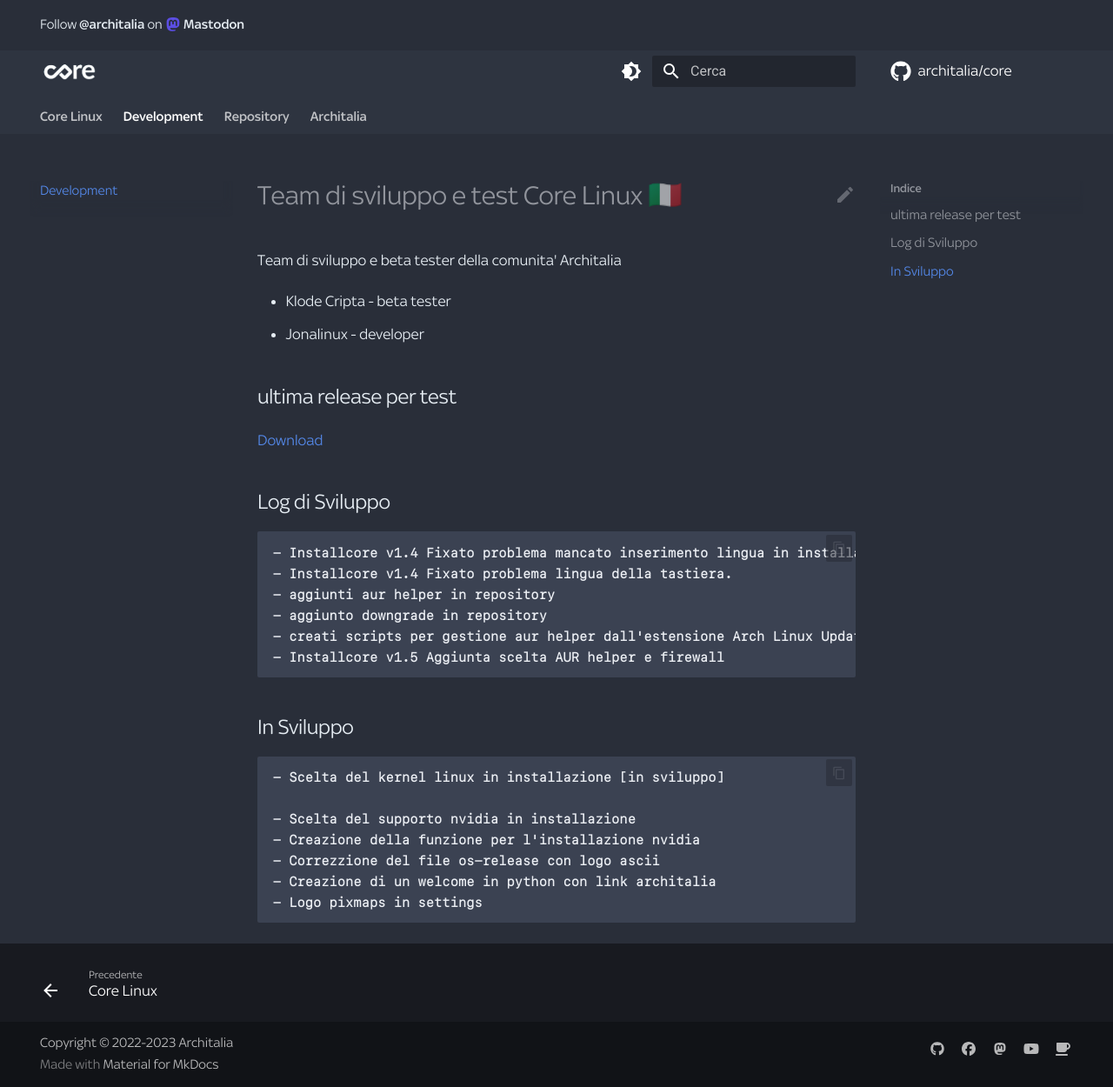
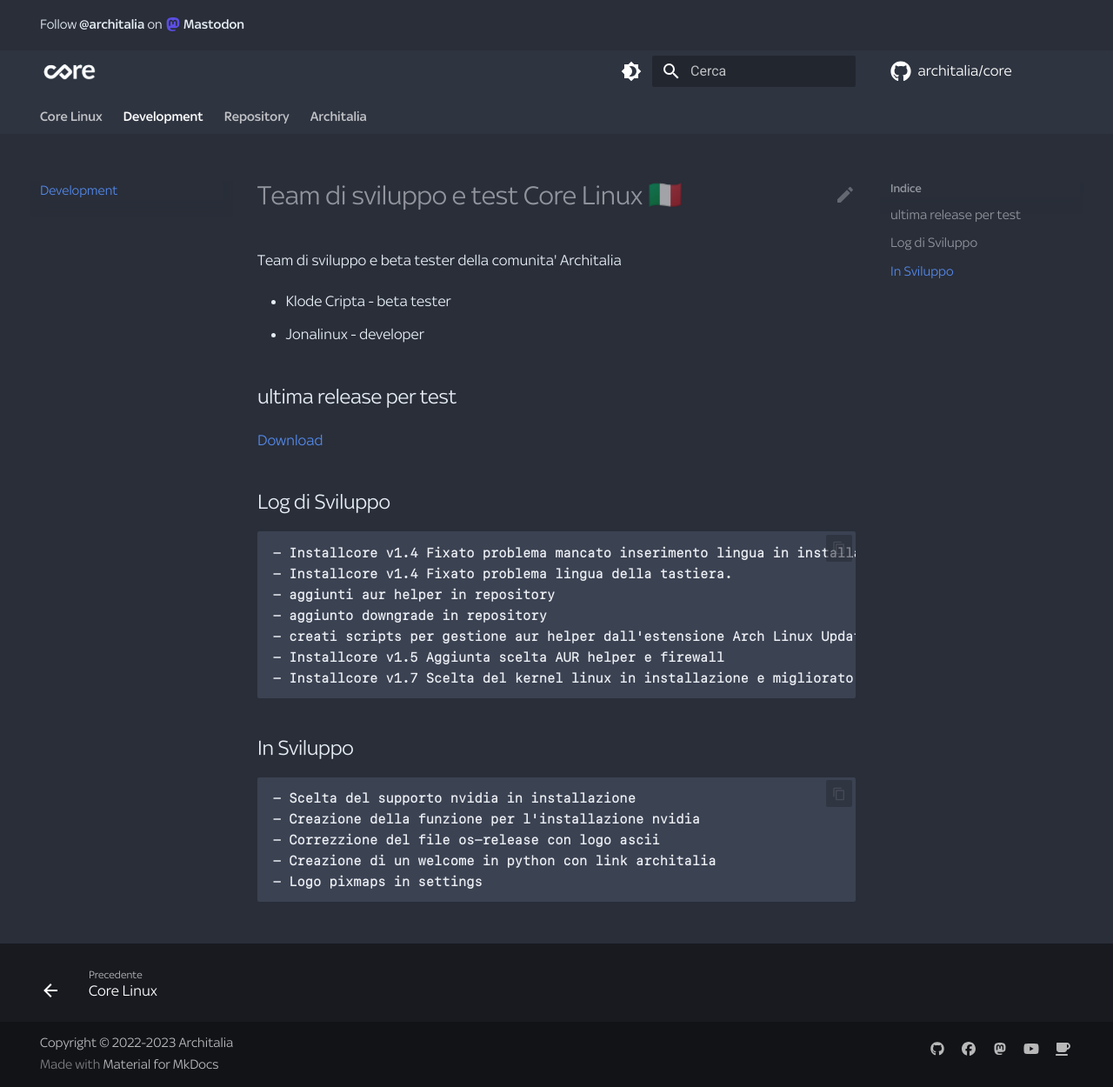
Before and after one commit to ArchItalia/core, an MkDocs documentation site: the page built from docs/dev.md, in a window 1280 px wide and 1250 px high. Shown: the whole window at 87% size. Built offline with MkDocs 1.6.1 and Material for MkDocs 9.7.7, drawn with Linux system fonts in a browser that asks for light colours; some web fonts are replaced; comment, search, counter and statistics services are not loaded; the version menu is left out.

Commit message:
Update dev.md

````diff
--- a/docs/dev.md
+++ b/docs/dev.md
@@ -16,13 +16,12 @@ Team di sviluppo e beta tester della comunita' Architalia
 - aggiunto downgrade in repository
 - creati scripts per gestione aur helper dall'estensione Arch Linux Updates Indicator
 - Installcore v1.5 Aggiunta scelta AUR helper e firewall
+- Installcore v1.7 Scelta del kernel linux in installazione e migliorato il menu guida
 ```
 
 ## In Sviluppo
 
 ```
-- Scelta del kernel linux in installazione [in sviluppo]
-
 - Scelta del supporto nvidia in installazione
 - Creazione della funzione per l'installazione nvidia
 - Correzzione del file os-release con logo ascii
````
